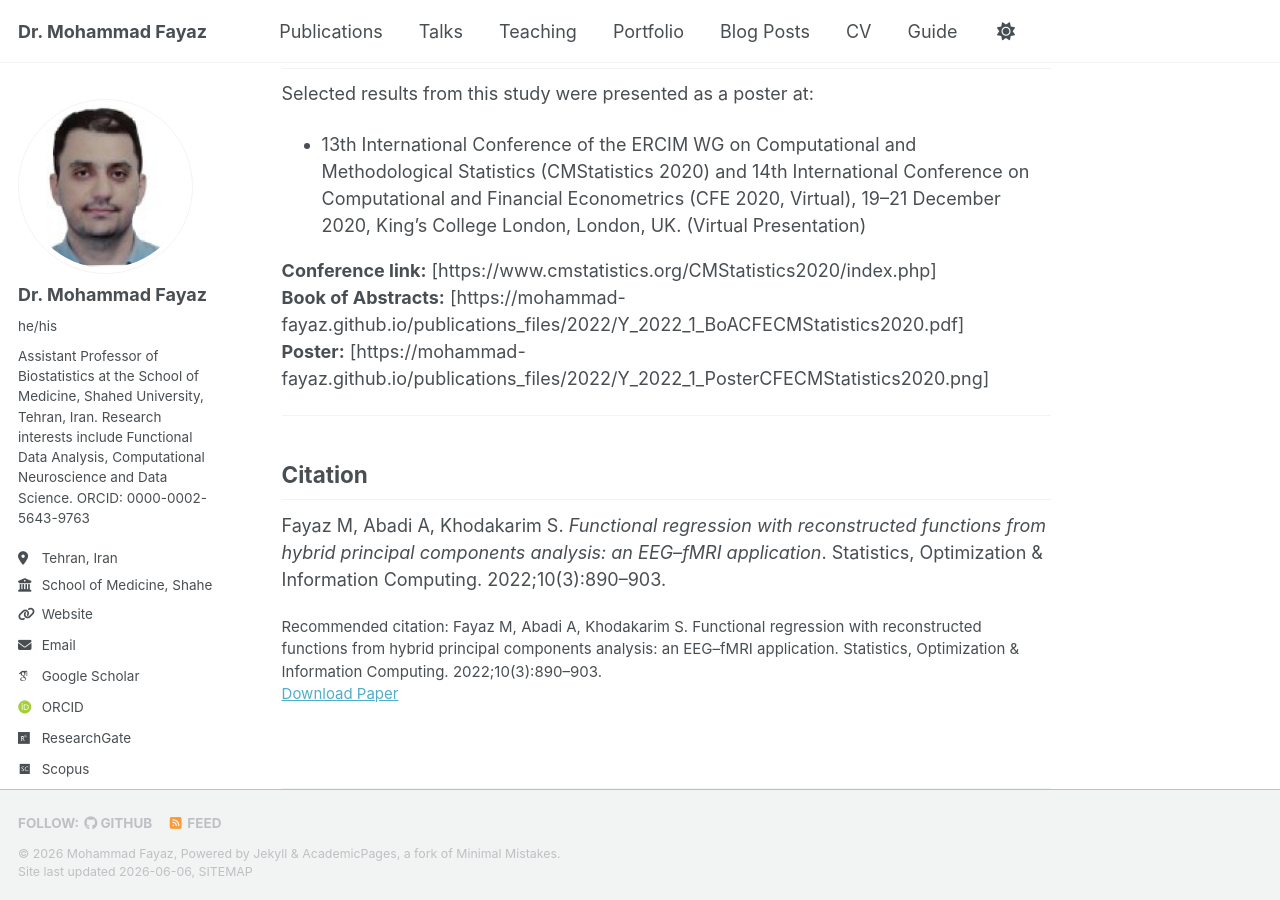
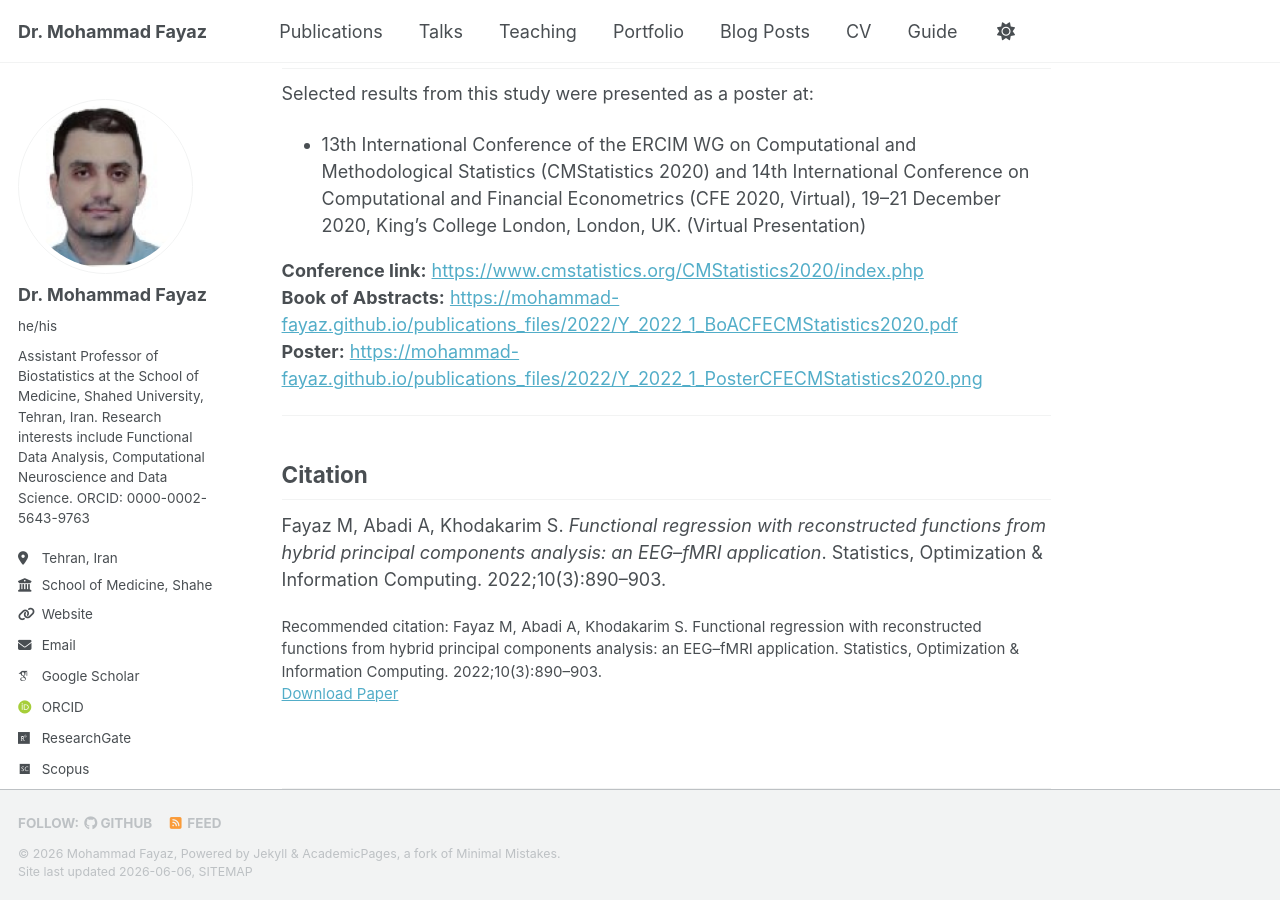
Before and after one commit to mohammad-fayaz/mohammad-fayaz.github.io, a Jekyll site: the page built from _publications/Y_2022_1.md, in a window 1280 px wide and 900 px high, scrolled down 3604 px. Built offline with Jekyll 4.4.1, drawn with Linux system fonts in a browser that asks for light colours; some web fonts are replaced; a script bundle is joined from its source files by our own code; library files that are not in the unit come from our copies; part of the change alters nothing that is shown.

Commit message:
Update Y_2022_1.md

```diff
--- a/_publications/Y_2022_1.md
+++ b/_publications/Y_2022_1.md
@@ -119,9 +119,9 @@ Selected results from this study were presented as a poster at:
 
 - 13th International Conference of the ERCIM WG on Computational and Methodological Statistics (CMStatistics 2020) and 14th International Conference on Computational and Financial Econometrics (CFE 2020, Virtual), 19–21 December 2020, King's College London, London, UK. (Virtual Presentation)
 
-**Conference link:** [https://www.cmstatistics.org/CMStatistics2020/index.php]
-**Book of Abstracts:** [https://mohammad-fayaz.github.io/publications_files/2022/Y_2022_1_BoACFECMStatistics2020.pdf]
-**Poster:** [https://mohammad-fayaz.github.io/publications_files/2022/Y_2022_1_PosterCFECMStatistics2020.png]
+**Conference link:** [https://www.cmstatistics.org/CMStatistics2020/index.php](https://www.cmstatistics.org/CMStatistics2020/index.php)
+**Book of Abstracts:** [https://mohammad-fayaz.github.io/publications_files/2022/Y_2022_1_BoACFECMStatistics2020.pdf](https://mohammad-fayaz.github.io/publications_files/2022/Y_2022_1_BoACFECMStatistics2020.pdf)
+**Poster:** [https://mohammad-fayaz.github.io/publications_files/2022/Y_2022_1_PosterCFECMStatistics2020.png](https://mohammad-fayaz.github.io/publications_files/2022/Y_2022_1_PosterCFECMStatistics2020.png)
 
 ---
 
```
